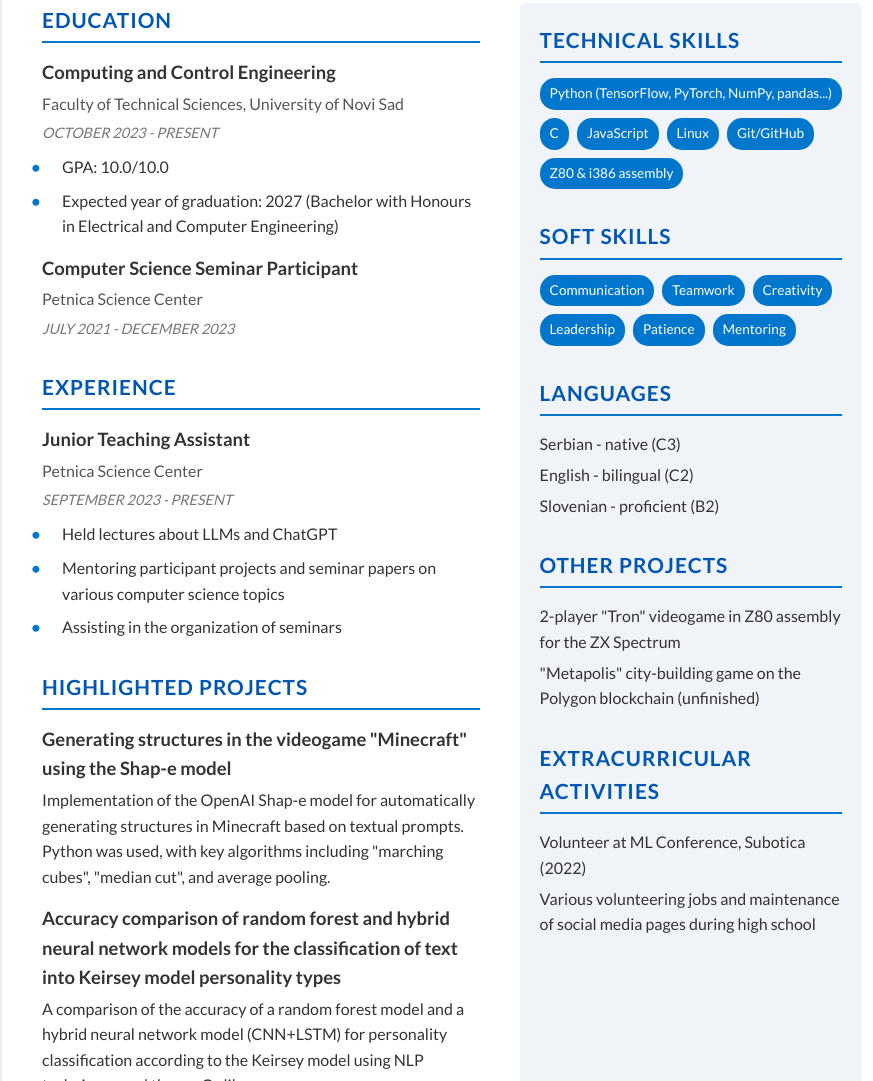
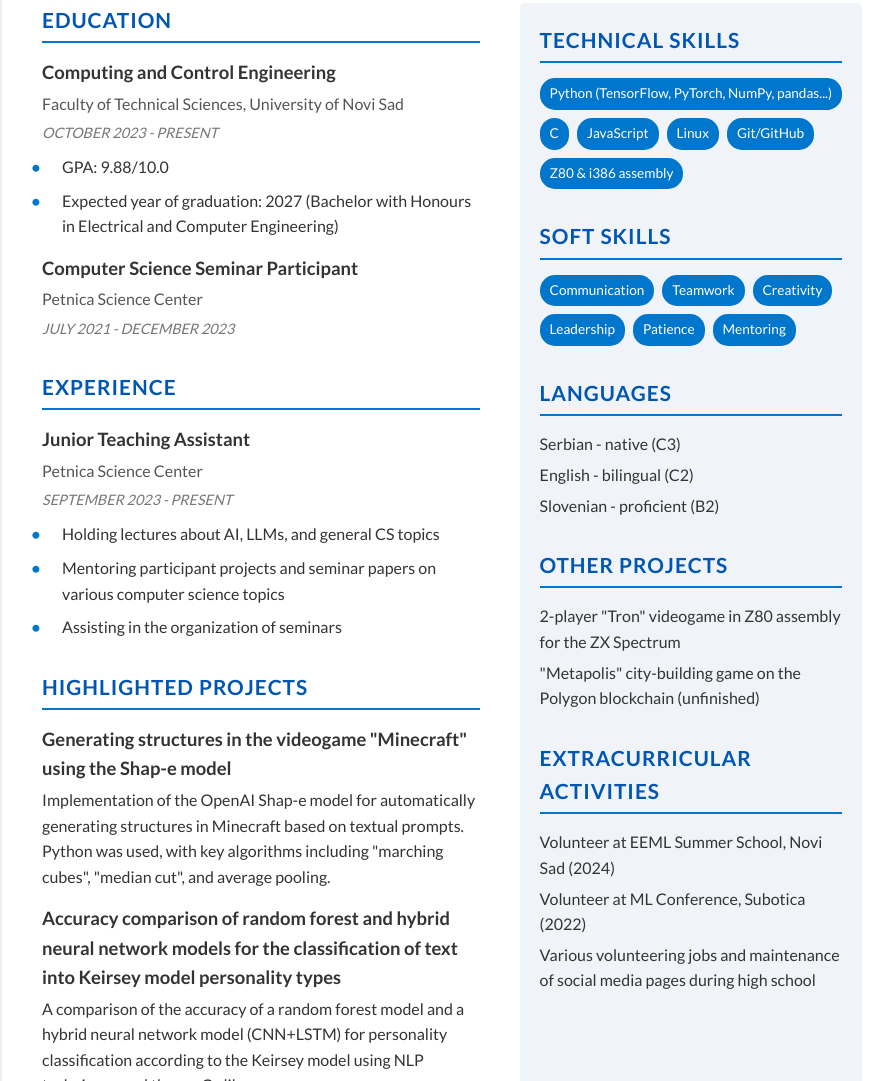
Before and after one commit to MarkoMile/portfolio, a plain HTML site: page index.html in a window 1280 px wide. Shown: the part 489-1570 px from the top of the page, without its empty margins (188-1061 px from the left). Drawn offline with Linux system fonts and the light colour scheme.

Commit message:
Update index.html

```diff
--- a/index.html
+++ b/index.html
@@ -45,7 +45,7 @@
                         <h4>Faculty of Technical Sciences, University of Novi Sad</h4>
                         <p class="dates">OCTOBER 2023 - PRESENT</p>
                         <ul>
-                            <li>GPA: 10.0/10.0</li>
+                            <li>GPA: 9.88/10.0</li> <!-- UPDATED GPA -->
                             <li>Expected year of graduation: 2027 (Bachelor with Honours in Electrical and Computer Engineering)</li>
                         </ul>
                     </article>
@@ -63,7 +63,7 @@
                         <h4>Petnica Science Center</h4>
                         <p class="dates">SEPTEMBER 2023 - PRESENT</p>
                         <ul>
-                            <li>Held lectures about LLMs and ChatGPT</li>
+                            <li>Holding lectures about AI, LLMs, and general CS topics</li> <!-- UPDATED LECTURE DESCRIPTION -->
                             <li>Mentoring participant projects and seminar papers on various computer science topics</li>
                             <li>Assisting in the organization of seminars</li>
                         </ul>
@@ -132,6 +132,7 @@
                 <section id="extracurricular">
                     <h2>EXTRACURRICULAR ACTIVITIES</h2>
                     <ul>
+                        <li>Volunteer at EEML Summer School, Novi Sad (2024)</li> <!-- ADDED ACTIVITY -->
                         <li>Volunteer at ML Conference, Subotica (2022)</li>
                         <li>Various volunteering jobs and maintenance of social media pages during high school</li>
                     </ul>
```
